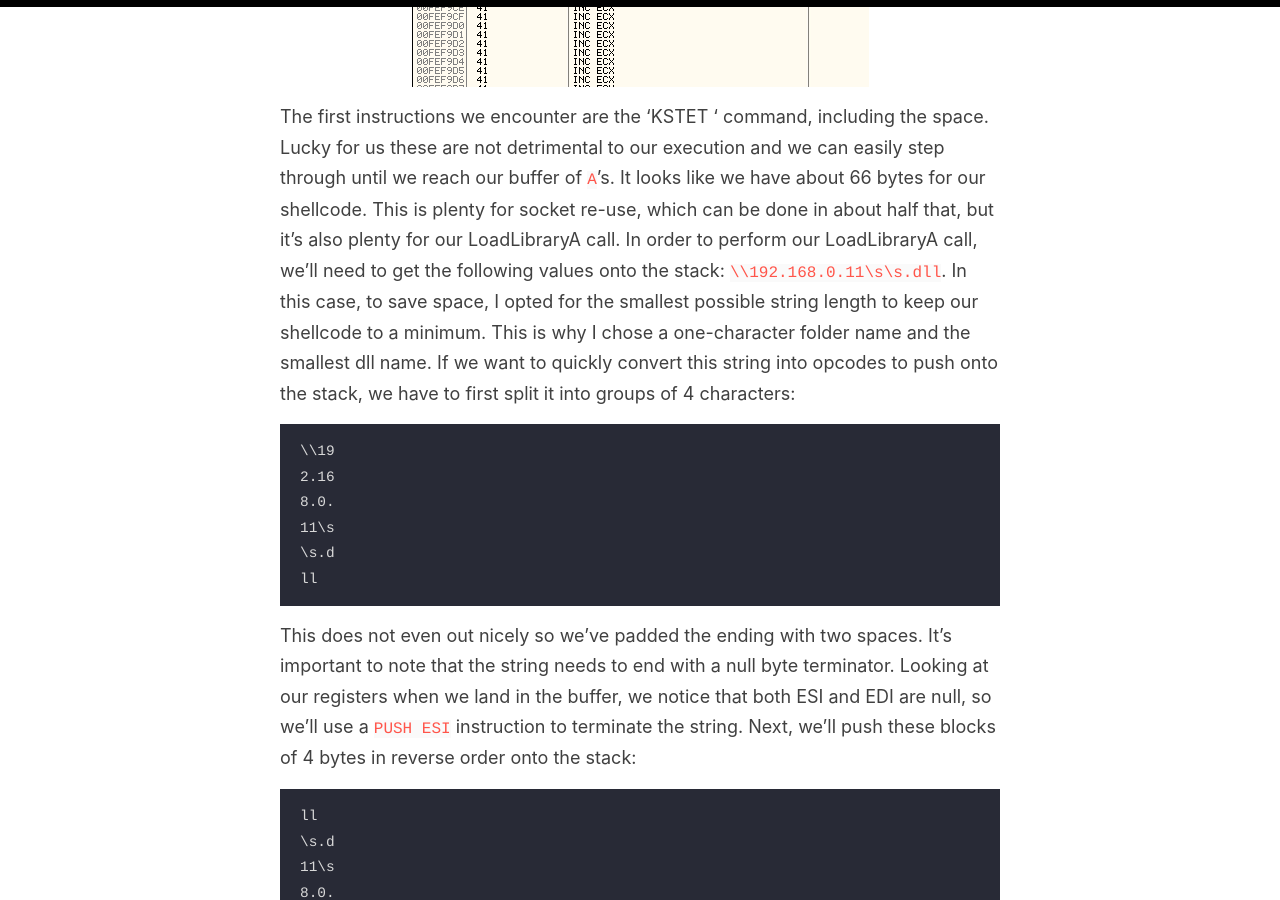
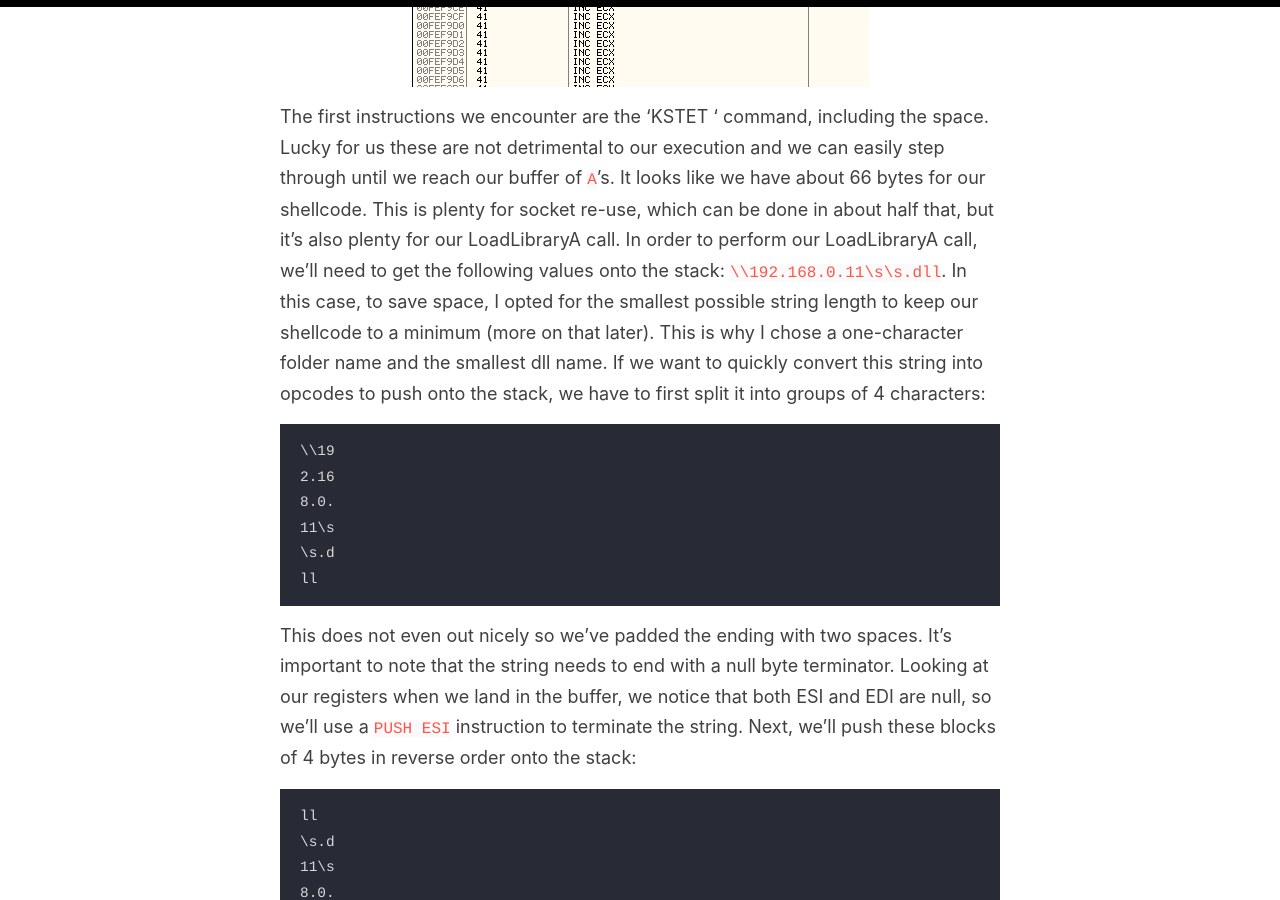
Before and after one commit to br-sn/br-sn.github.io, a Jekyll site: the page built from _posts/2020-07-04-OSCE-Prep-Vulnserver-KSTET-Win32-API.md, in a window 1280 px wide and 900 px high, scrolled down 3491 px. Built offline with Jekyll 4.4.1, drawn with Linux system fonts in a browser that asks for light colours.

Commit message:
Update 2020-07-04-OSCE-Prep-Vulnserver-KSTET-Win32-API.md

````diff
--- a/_posts/2020-07-04-OSCE-Prep-Vulnserver-KSTET-Win32-API.md
+++ b/_posts/2020-07-04-OSCE-Prep-Vulnserver-KSTET-Win32-API.md
@@ -76,7 +76,7 @@ If we set a breakpoint on `0040100C` and run our exploit, we'll see our EIP over
 
 The first instructions we encounter are the 'KSTET ' command, including the space. Lucky for us these are not detrimental to our execution and we can easily step through until we reach our buffer of `A`'s. It looks like we have about 66 bytes for our shellcode. This is plenty for socket re-use, which can be done in about half that, but it's also plenty for our LoadLibraryA call.
 In order to perform our LoadLibraryA call, we'll need to get the following values onto the stack:
-`\\192.168.0.11\s\s.dll`. In this case, to save space, I opted for the smallest possible string length to keep our shellcode to a minimum. This is why I chose a one-character folder name and the smallest dll name. If we want to quickly convert this string into opcodes to push onto the stack, we have to first split it into groups of 4 characters:
+`\\192.168.0.11\s\s.dll`. In this case, to save space, I opted for the smallest possible string length to keep our shellcode to a minimum (more on that later). This is why I chose a one-character folder name and the smallest dll name. If we want to quickly convert this string into opcodes to push onto the stack, we have to first split it into groups of 4 characters:
 ```
 \\19
 2.16
````
